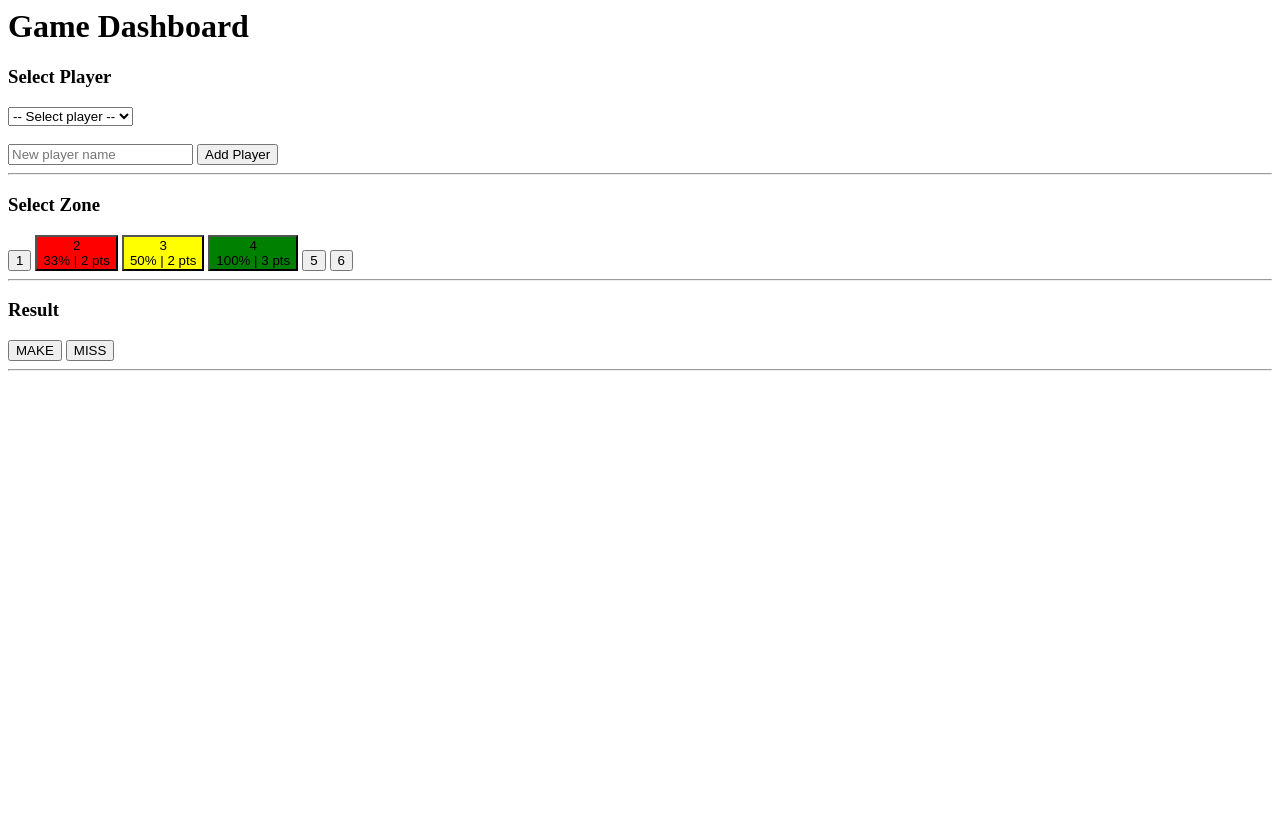
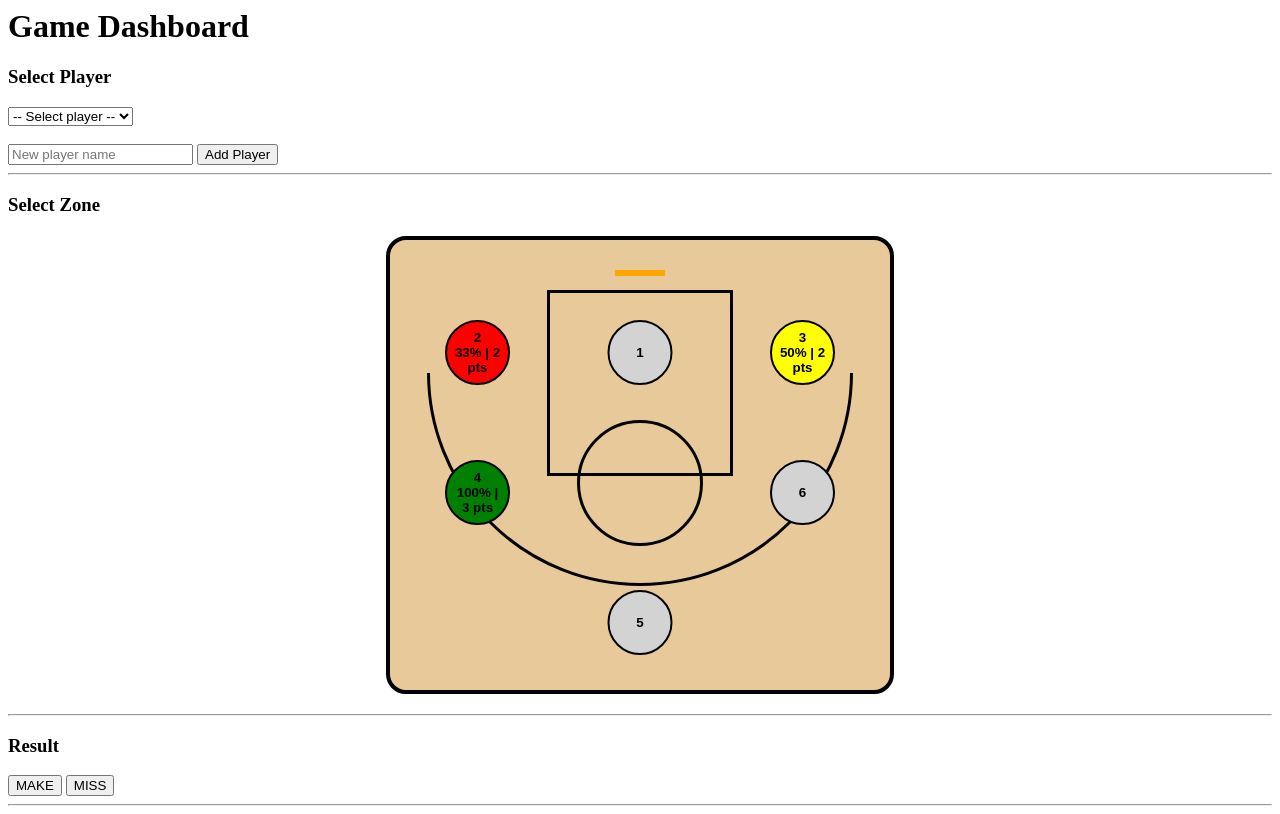
Before and after one commit to jacopoalberti/C4K_basketball_project, a Django app: page / in a window 1280 px wide. Before the commit the page ends 371 px from the top, so only its background shows below. Run offline with Django 5.2, Linux system fonts and the light colour scheme; data comes from the database, SQL or seed files in the repository.

Commit message:
added live basketball court heatmap, still to fix

```diff
--- a/game/templates/add_shot.html
+++ b/game/templates/add_shot.html
@@ -16,13 +16,106 @@
 <hr>
 
 <h3>Select Zone</h3>
-<div>
-  {% for zone in zones %}
-    <button id="zone-{{ zone.id }}" type="button" onclick="selectZone({{ zone.id }})">
-      {{ zone.name }}
-    </button>
-  {% endfor %}
+<div class="court">
+    <div class="backboard"></div>
+    <div class="hoop"></div>
+    <div class="key"></div>
+    <div class="free-throw-circle"></div>
+    <div class="arc"></div>
+
+    {% for zone in zones %}
+        <button id="zone-{{ zone.id }}" class="zone zone-{{ zone.id}}" onclick="selectZone({{ zone.id }})">
+            {{ zone.name }}
+        </button>
+    {% endfor %}
 </div>
+
+<style>
+.court {
+    position: relative;
+    width: 500px;
+    height: 450px;
+    margin: 20px auto;
+    background: #e8c999;
+    border: 4px solid black;
+    border-radius: 20px;
+    overflow: hidden;
+}
+
+/* hoop */
+.hoop {
+    position: absolute;
+    top: 30px;
+    left: 50%;
+    width: 50px;
+    height: 6px;
+    background: orange;
+    transform: translateX(-50%);
+}
+
+/* free throw key */
+.key {
+    position: absolute;
+    top: 50px;
+    left: 50%;
+    width: 180px;
+    height: 180px;
+    border: 3px solid black;
+    transform: translateX(-50%);
+}
+
+/* free throw circle */
+.free-throw-circle {
+    position: absolute;
+    top: 180px;
+    left: 50%;
+    width: 120px;
+    height: 120px;
+    border: 3px solid black;
+    border-radius: 50%;
+    transform: translateX(-50%);
+}
+
+/* 3 point arc */
+.arc {
+    position: absolute;
+    top: -80px;
+    left: 50%;
+    width: 420px;
+    height: 420px;
+    border: 3px solid black;
+    border-radius: 50%;
+    transform: translateX(-50%);
+    clip-path: inset(50% 0 0 0);
+}
+
+
+/* zone circles */
+.zone {
+    position: absolute;
+    width: 65px;
+    height: 65px;
+    border-radius: 50%;
+    background: lightgray;
+    border: 2px solid black;
+    display: flex;
+    align-items: center;
+    justify-content: center;
+    font-weight: bold;
+    cursor: pointer;
+    user-select: none;
+}
+
+/* zone position */
+.zone-2 { top: 80px; left: 55px; }
+.zone-1 { top: 80px; left: 50%; transform: translateX(-50%); }
+.zone-3 { top: 80px; right: 55px; }
+
+.zone-4 { top: 220px; left: 55px; }
+.zone-6 { top: 220px; right: 55px; }
+
+.zone-5 { top: 350px; left: 50%; transform: translateX(-50%); }
+</style>
 
 <hr>
 
```
